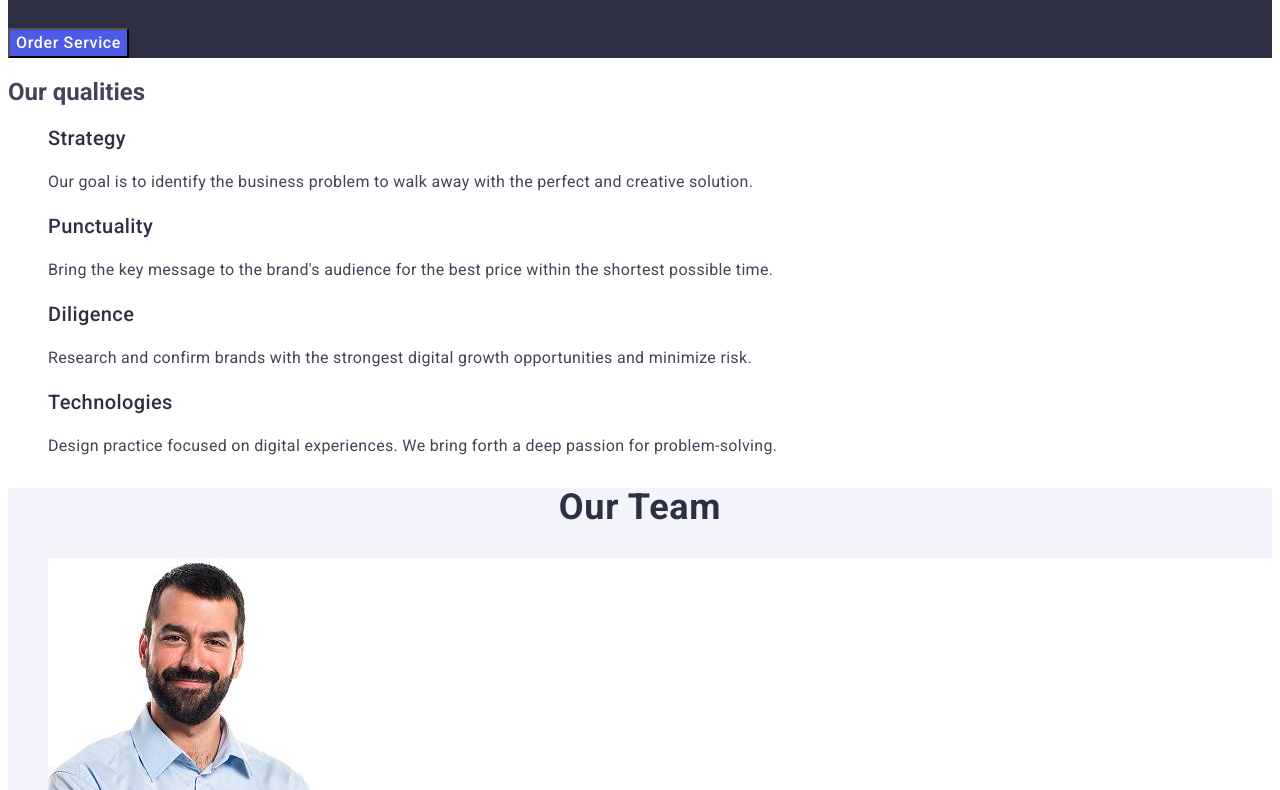
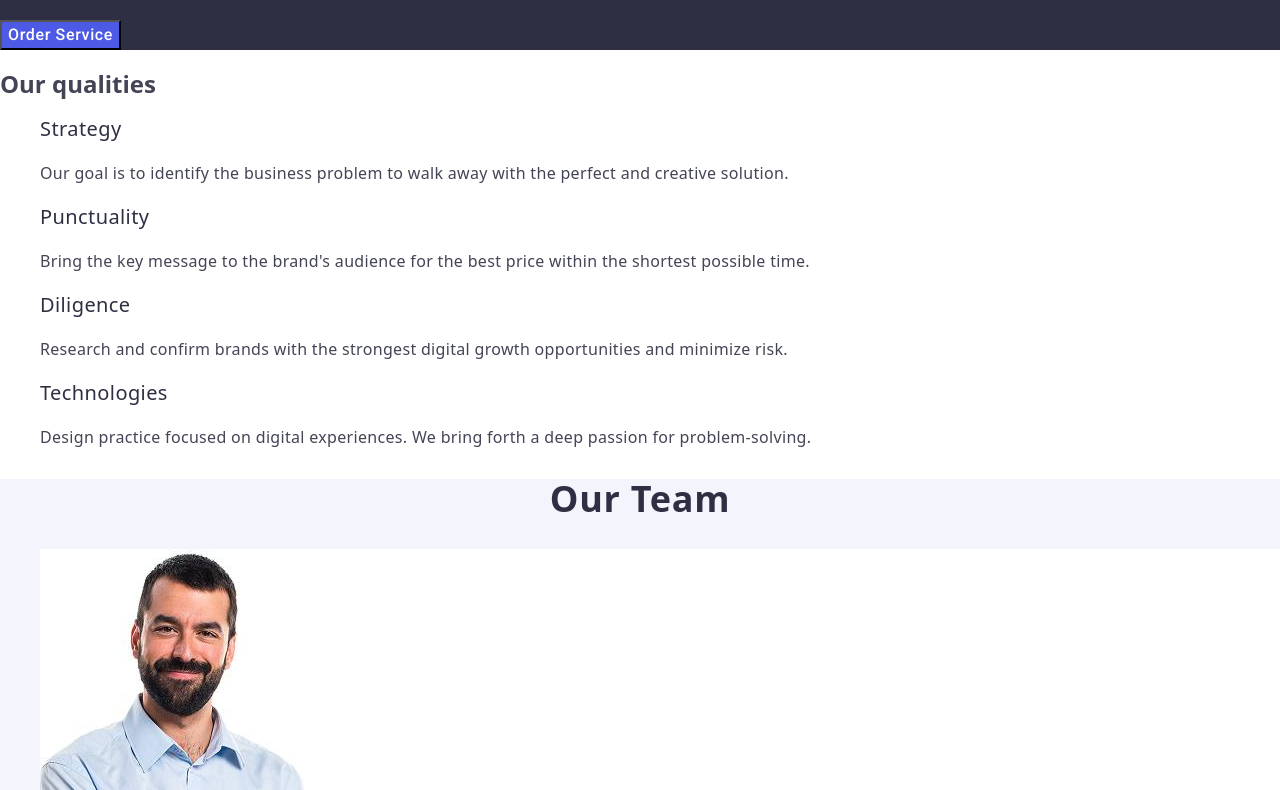
Before and after one commit to IevgenGrebennikov/goit-markup-hw-03, a plain HTML site: page index.html in a window 1280 px wide. Shown: the part 306-1096 px from the top of the page. Drawn offline with nearby package versions, Linux system fonts and the light colour scheme.

Commit message:
Підключений нормалізатор стилів

```diff
--- a/index.html
+++ b/index.html
@@ -8,6 +8,7 @@
     <link rel="preconnect" href="https://fonts.googleapis.com">
 <link rel="preconnect" href="https://fonts.gstatic.com" crossorigin>
 <link href="https://fonts.googleapis.com/css2?family=Montserrat:wght@700&family=Raleway:ital,wght@0,100..900;1,100..900&family=Roboto:ital,wght@0,100..900;1,100..900&display=swap" rel="stylesheet">
+<link rel="stylesheet" href="https://cdnjs.cloudflare.com/ajax/libs/modern-normalize/2.0.0/modern-normalize.min.css" integrity="sha512-..." crossorigin="anonymous" referrerpolicy="no-referrer" />
 
 </head>
 <body>
```
